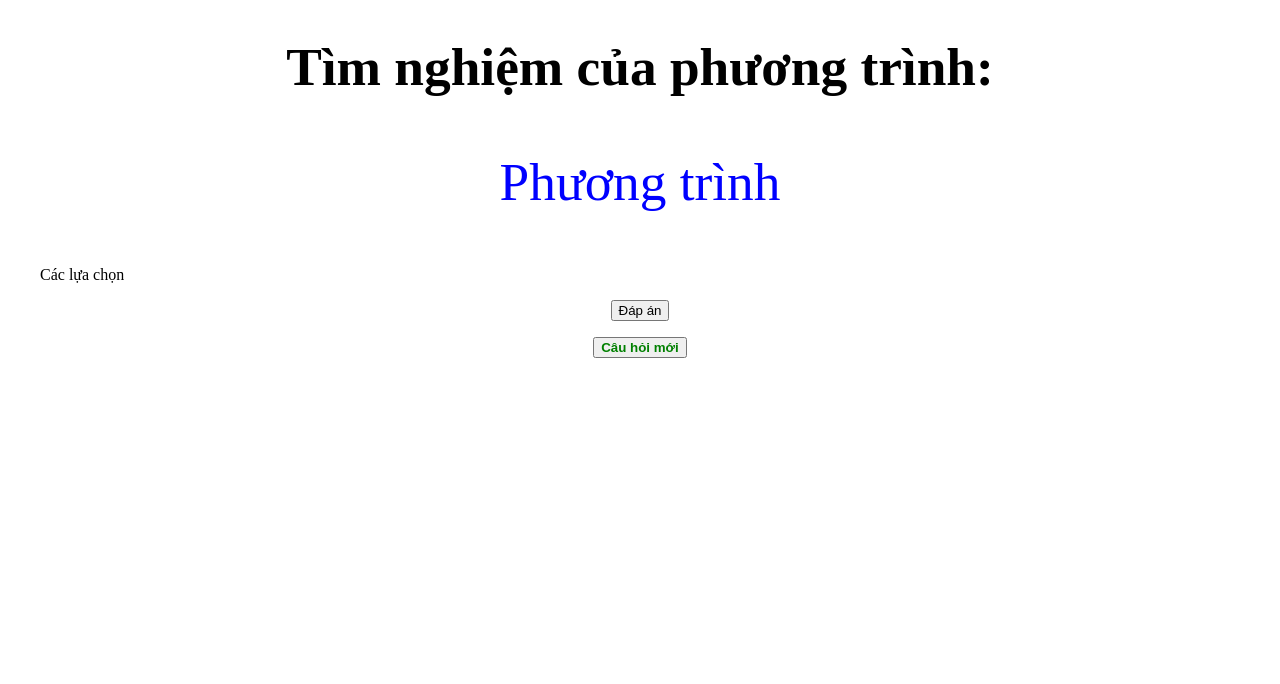
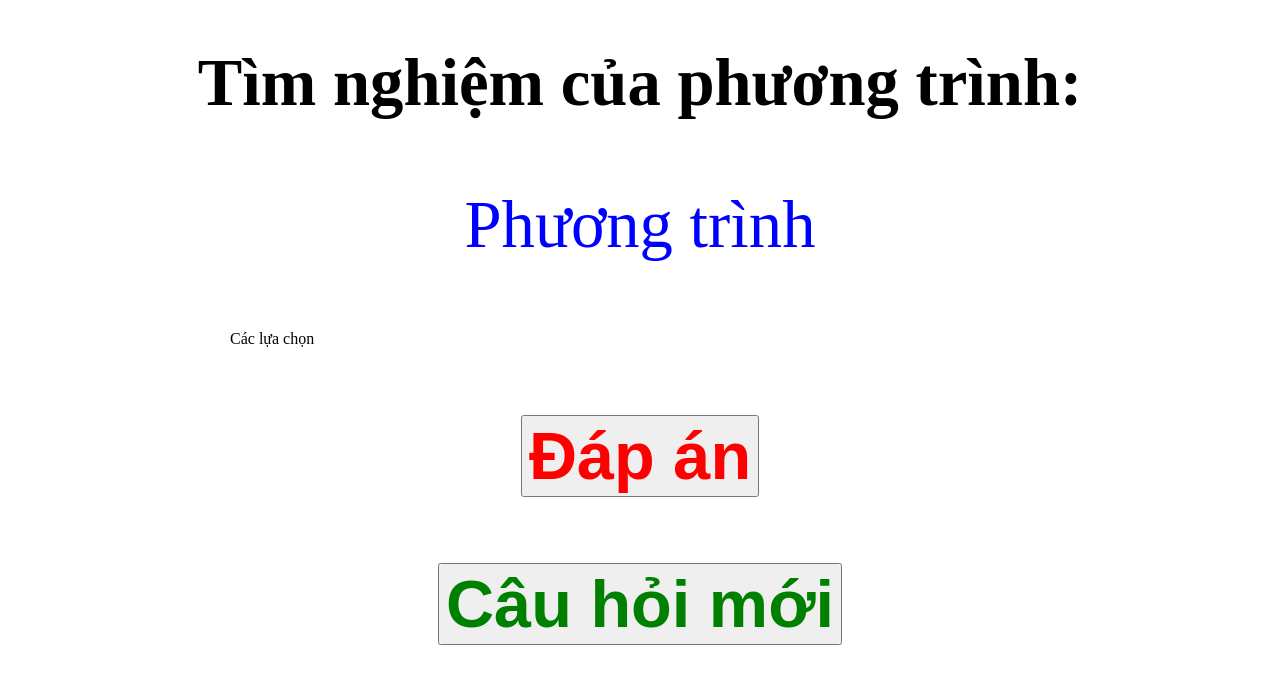
Before and after one commit to tungmath/GioiThieu, a plain HTML site: page 10grade/second_semester/chap7/chap7.html in a window 1280 px wide. Drawn offline with nearby package versions, Linux system fonts and the light colour scheme.

Commit message:
Add files via upload

```diff
--- a/10grade/second_semester/chap7/chap7.css
+++ b/10grade/second_semester/chap7/chap7.css
@@ -1,40 +1,42 @@
 body {
-    width: auto;
+    width:900px;
     margin: auto;
     font-family:'Times New Roman', Times, serif;
 }
 h1 {
-    font-size:40pt;
+    font-size:50pt;
     color: black;
     text-align: center;
 }
 
 .question {
-    font-size:40pt;
+    font-size:50pt;
     text-align: center;
     color: blue;
 }
 
 .choice {
-    font-size:40pt;
+    font-size:50pt;
     color:red;
     text-align: center;
     vertical-align: 1em;
     font-family: 'Times New Roman', Times, serif;
-    width: 200px;
+    width: 350px;
 }
 .correct{
     background-color: green;
     color:black;
 }
-#mark {
+#result {
     color: red;
     font-weight: bolder;
     text-align: center;
+    font-size: 50pt;
 }
 
 #restart {
     color:green;
     font-weight:bolder;
     text-align: center;
+    font-size: 50pt;
 }
--- a/10grade/second_semester/chap7/chap7.html
+++ b/10grade/second_semester/chap7/chap7.html
@@ -31,7 +31,7 @@
   </h1>
   <p class="question">Phương trình</p>
   <ol type="A" class="choices">Các lựa chọn</ol>
-  <p id="mark" ><button id="result">Đáp án</button></p>
+  <p id="result"><button id="result">Đáp án</button></p>
   <p id="restart"><button id="restart">Câu hỏi mới</button></p>
   <script src="phuongtrinh_canbangcan.js"></script>
 </body>
```
